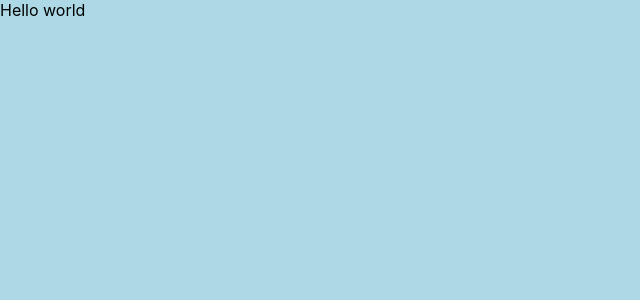
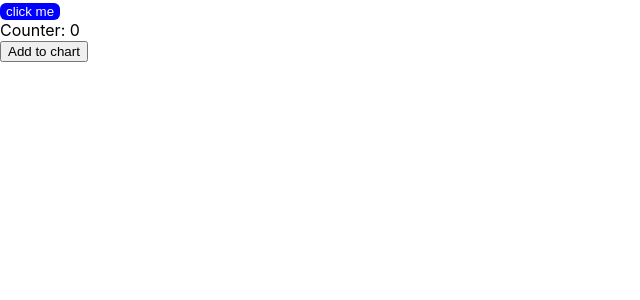
Before and after one commit to Ingsy/Javascript-Framework, a React (Create React App) app in the folder javascript-framework/: page / in a window 1280 px wide. Shown: the top 300 px of the page, without its empty margins (0-640 px from the left). Built offline with nearby package versions, Linux system fonts and the light colour scheme.

Commit message:
moving components into src

```diff
--- a/javascript-framework/src/App.js
+++ b/javascript-framework/src/App.js
@@ -1,8 +1,26 @@
-import "./styles.css"
+import React from "react";
+import styled from "styled-components";
+import CartIcon from "./components/Cart-Icon";
+
+const BaseButton = styled.button`
+border: 0;
+background: blue;
+color: white;
+border-radius: 6px;
+cursor: pointer;
+:hover {
+  background: red;
+};
+`;
 
 
 function App() {
-  return <div>Hello world</div>;
+  return (
+
+    <div><BaseButton>click me</BaseButton>
+      <CartIcon />
+    </div>
+  );
 }
 
 export default App;
--- /dev/null
+++ b/javascript-framework/src/components/Cart-Icon/index.jsx
@@ -0,0 +1,21 @@
+import { useState } from 'react';
+
+function CartIcon () {
+  // Our counter state created here
+  const [counter, setCounter] = useState(0);
+
+  // This function calls 'setCounter' and
+  // we increment 'counter' by 1
+  function onButtonClick() {
+    setCounter(counter + 1);
+  }
+
+  return (
+    <div>
+      <div>Counter: {counter}</div>
+      <button onClick={onButtonClick}>Add to chart</button>
+    </div>
+  );
+}
+
+export default CartIcon;
```
Also changed, not shown: javascript-framework/components/Layout/Header/index.jsx (deleted), javascript-framework/src/components/Layout/Footer/index.jsx (added), javascript-framework/src/components/Layout/Header/index.jsx (added), javascript-framework/src/components/Layout/index.jsx (added).
